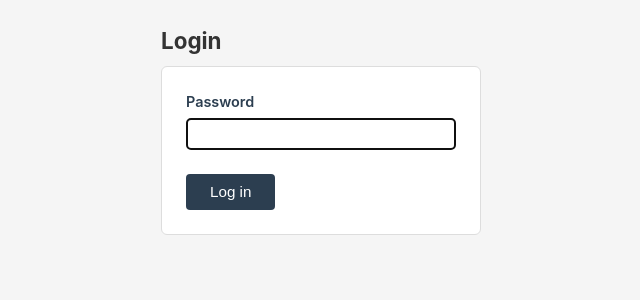
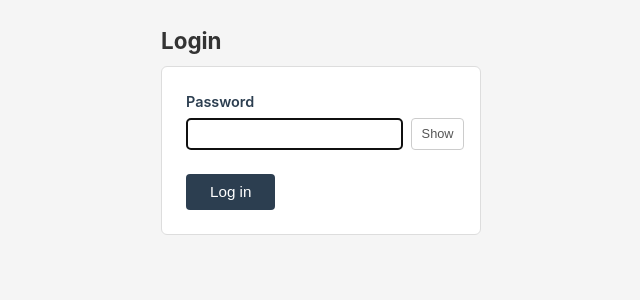
Before and after one commit to scp-fs2open/nightlybuild, a Flask app: a page that uses standalone_update/web/templates/base.html in a window 1280 px wide. Shown: the part 56-356 px from the top of the page, without its empty margins (95-735 px from the left). Run offline with Flask 3, Linux system fonts and the light colour scheme; some libraries are stand-ins or nearby versions.

Commit message:
Add show/hide password toggle, fix CSP inline script violations
Move inline onclick handlers to external JS files (login.js, flash.js)
to comply with Content-Security-Policy script-src 'self' directive.

```diff
--- /dev/null
+++ b/standalone_update/web/static/flash.js
@@ -0,0 +1,7 @@
+document.addEventListener('DOMContentLoaded', function () {
+    document.addEventListener('click', function (e) {
+        if (e.target.classList.contains('flash-close')) {
+            e.target.parentNode.remove();
+        }
+    });
+});
--- /dev/null
+++ b/standalone_update/web/static/login.js
@@ -0,0 +1,11 @@
+document.addEventListener('DOMContentLoaded', function () {
+    var btn = document.querySelector('.password-toggle');
+    if (!btn) return;
+    var input = document.getElementById('password');
+    btn.addEventListener('click', function () {
+        var show = input.type === 'password';
+        input.type = show ? 'text' : 'password';
+        btn.textContent = show ? 'Hide' : 'Show';
+        btn.setAttribute('aria-label', show ? 'Hide password' : 'Show password');
+    });
+});
--- a/standalone_update/web/static/style.css
+++ b/standalone_update/web/static/style.css
@@ -397,11 +397,33 @@ h2 {
     color: #2c3e50;
 }
 
-.login-field input[type="password"] {
+.password-wrapper {
+    display: flex;
+    gap: 0.5rem;
+}
+
+.password-wrapper input {
+    flex: 1;
     padding: 0.4rem 0.5rem;
     border: 1px solid #ccc;
     border-radius: 4px;
     font-size: 0.95rem;
+}
+
+.password-toggle {
+    background: none;
+    border: 1px solid #ccc;
+    border-radius: 4px;
+    padding: 0.4rem 0.6rem;
+    font-size: 0.8rem;
+    color: #555;
+    cursor: pointer;
+    white-space: nowrap;
+}
+
+.password-toggle:hover {
+    background: #f0f0f0;
+    border-color: #999;
 }
 
 /* Nav logout button */
--- a/standalone_update/web/templates/base.html
+++ b/standalone_update/web/templates/base.html
@@ -5,6 +5,7 @@
     <meta name="viewport" content="width=device-width, initial-scale=1.0">
     <title>{% block title %}{% endblock %}{% if self.title() | trim %} - {% endif %}{{ APP_TITLE }}</title>
     <link rel="stylesheet" href="{{ url_for('static', filename='style.css') }}">
+    <script src="{{ url_for('static', filename='flash.js') }}" defer></script>
     {% block head_extra %}{% endblock %}
 </head>
 <body>
@@ -35,7 +36,7 @@
         {% with messages = get_flashed_messages(with_categories=true) %}
         {% if messages %}
             {% for category, message in messages %}
-            <div class="flash {{ category }}">{{ message }}<button type="button" class="flash-close" onclick="this.parentNode.remove()">&times;</button></div>
+            <div class="flash {{ category }}">{{ message }}<button type="button" class="flash-close">&times;</button></div>
             {% endfor %}
         {% endif %}
         {% endwith %}
--- a/standalone_update/web/templates/login.html
+++ b/standalone_update/web/templates/login.html
@@ -1,12 +1,18 @@
 {% extends "base.html" %}
 {% block title %}Login{% endblock %}
+{% block head_extra %}
+<script src="{{ url_for('static', filename='login.js') }}" defer></script>
+{% endblock %}
 {% block content %}
 <h1>Login</h1>
 <form method="post" class="login-form">
     <input type="hidden" name="csrf_token" value="{{ csrf_token() }}">
     <div class="login-field">
         <label for="password">Password</label>
-        <input type="password" id="password" name="password" autofocus>
+        <div class="password-wrapper">
+            <input type="password" id="password" name="password" autofocus>
+            <button type="button" class="password-toggle" aria-label="Show password">Show</button>
+        </div>
     </div>
     <button type="submit">Log in</button>
 </form>
```
